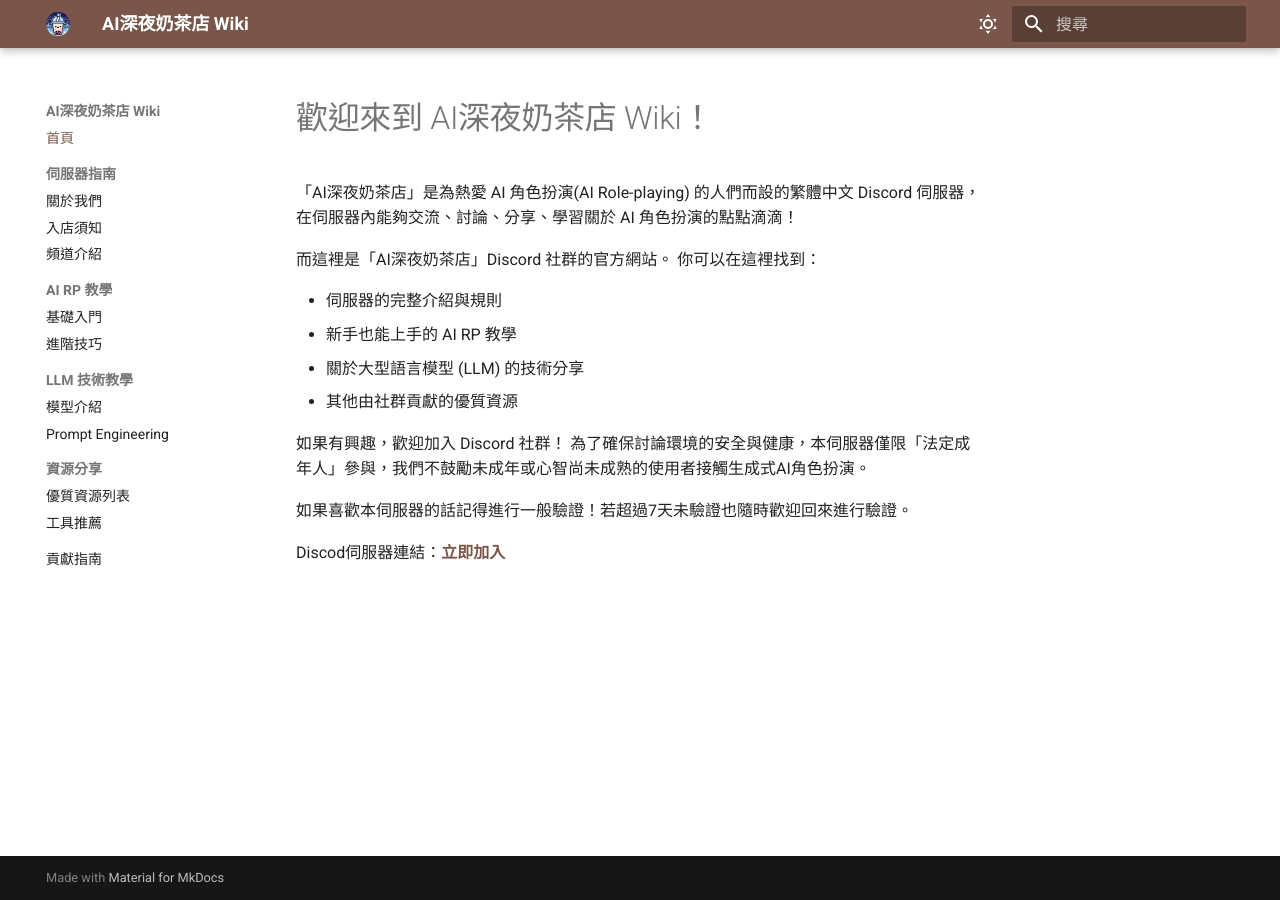
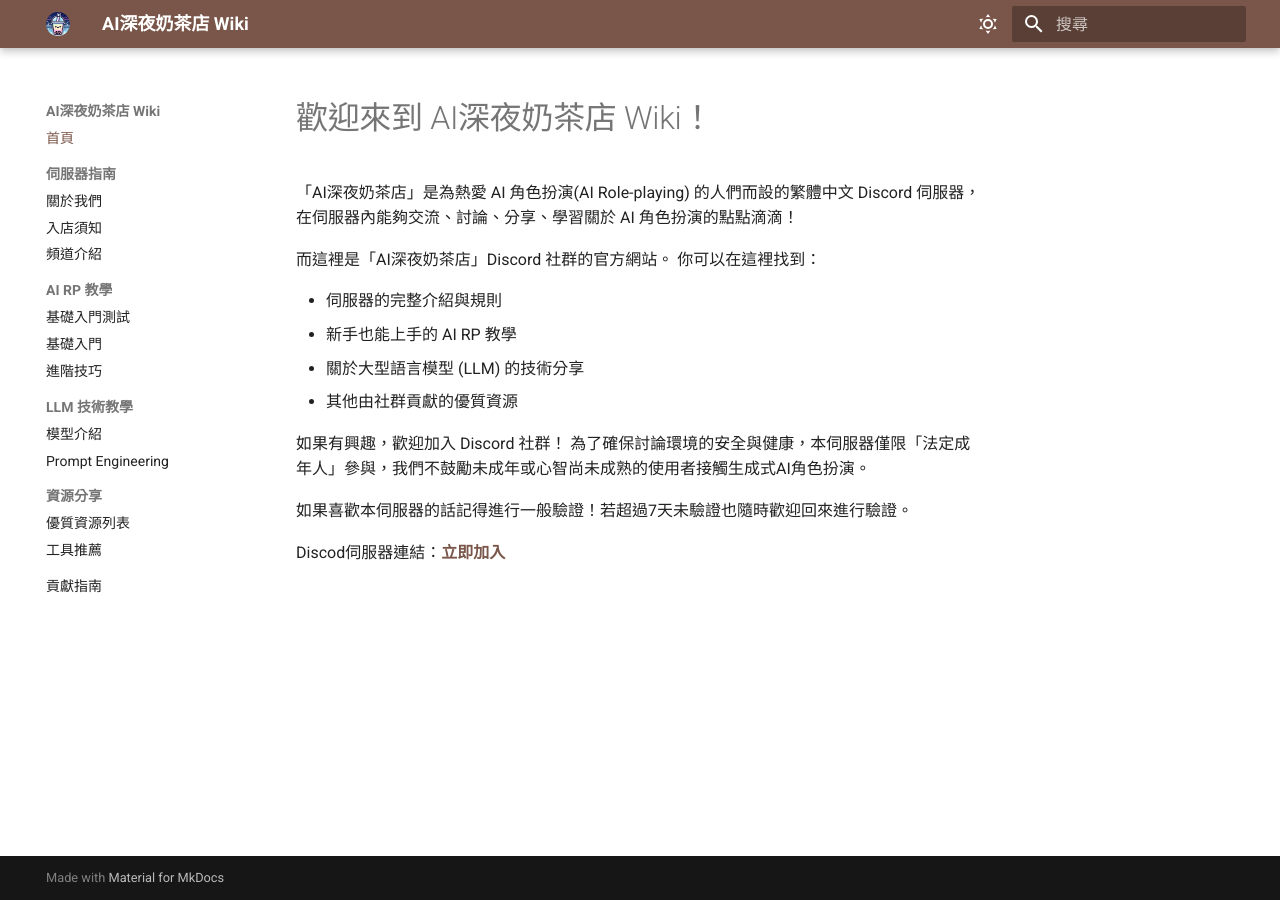
Before and after one commit to Chocochocococo/ai-milktea-wiki, an MkDocs documentation site: the page built from docs/index.md, in a window 1280 px wide. Built offline with MkDocs 1.6.1 and Material for MkDocs 9.7.7, drawn with Linux system fonts in a browser that asks for light colours.

Commit message:
Update mkdocs.yml

```diff
--- a/mkdocs.yml
+++ b/mkdocs.yml
@@ -45,6 +45,7 @@
     - 入店須知: server/rules.md
     - 頻道介紹: server/channels.md
   - AI RP 教學:
+    - 基礎入門測試: tutorials/rp/beginner-test.css
     - 基礎入門: tutorials/rp/beginner.md
     - 進階技巧: tutorials/rp/advanced.md
   - LLM 技術教學:
```
